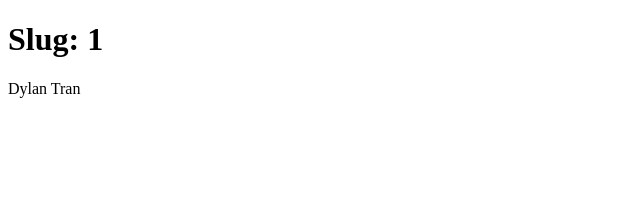
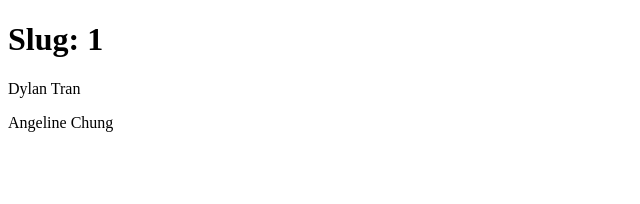
Before and after one commit to Dafreak99/next-jest-cicd, a Next.js app: page /blog/1 in a window 1280 px wide. Shown: the top 204 px of the page, without its empty margins (0-640 px from the left). Built offline with nearby package versions, Linux system fonts and the light colour scheme.

Commit message:
feat: update 1

```diff
--- a/app/blog/[slug]/page.tsx
+++ b/app/blog/[slug]/page.tsx
@@ -13,6 +13,7 @@ export default function Page({ params }: Params) {
     <>
       <h1>Slug: {params.slug}</h1>
       <p>Dylan Tran</p>
+      <p>Angeline Chung</p>
     </>
   );
 }
```
